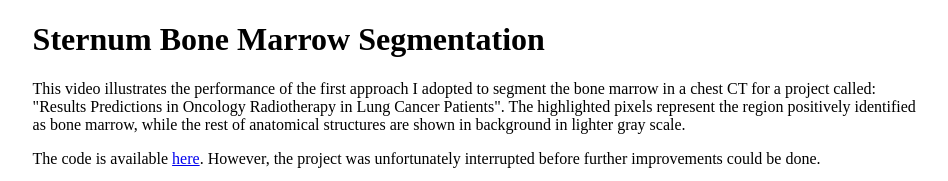
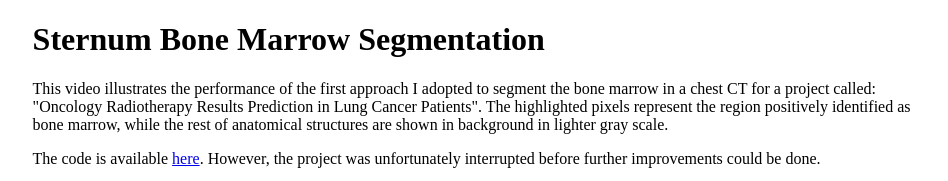
Before and after one commit to agiulianomirabella/marrow-segmentation, a plain HTML site: page index.html in a window 1280 px wide. Shown: the top 181 px of the page, without its empty margins (165-1113 px from the left). Drawn offline with Linux system fonts and the light colour scheme.

Commit message:
Update index.html

```diff
--- a/index.html
+++ b/index.html
@@ -20,7 +20,7 @@
                 Sternum Bone Marrow Segmentation
             </h1>
             <p>
-                This video illustrates the performance of the first approach I adopted to segment the bone marrow in a chest CT for a project called: "Results Predictions in Oncology Radiotherapy in Lung Cancer Patients".
+                This video illustrates the performance of the first approach I adopted to segment the bone marrow in a chest CT for a project called: "Oncology Radiotherapy Results Prediction in Lung Cancer Patients".
                 The highlighted pixels represent the region positively identified as bone marrow, while the rest of anatomical structures are shown in background in lighter gray scale.
             </p>
             <p>
```
